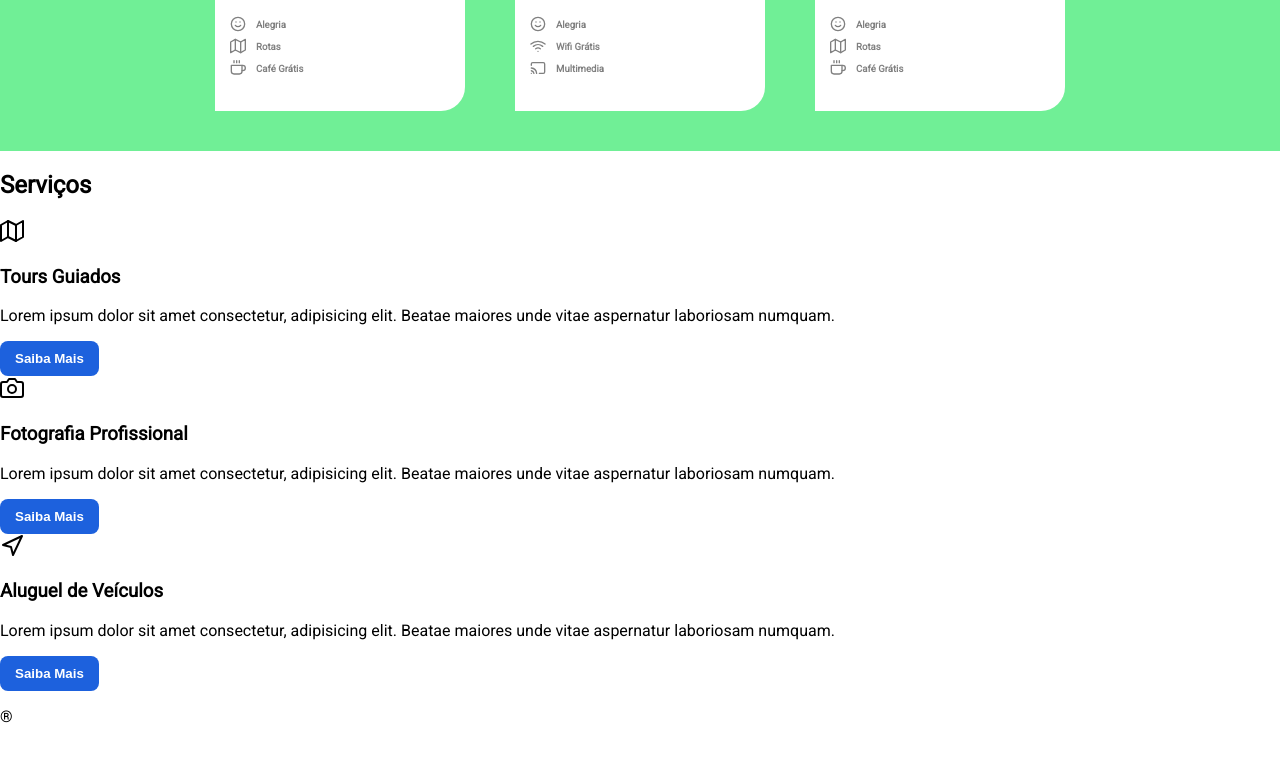
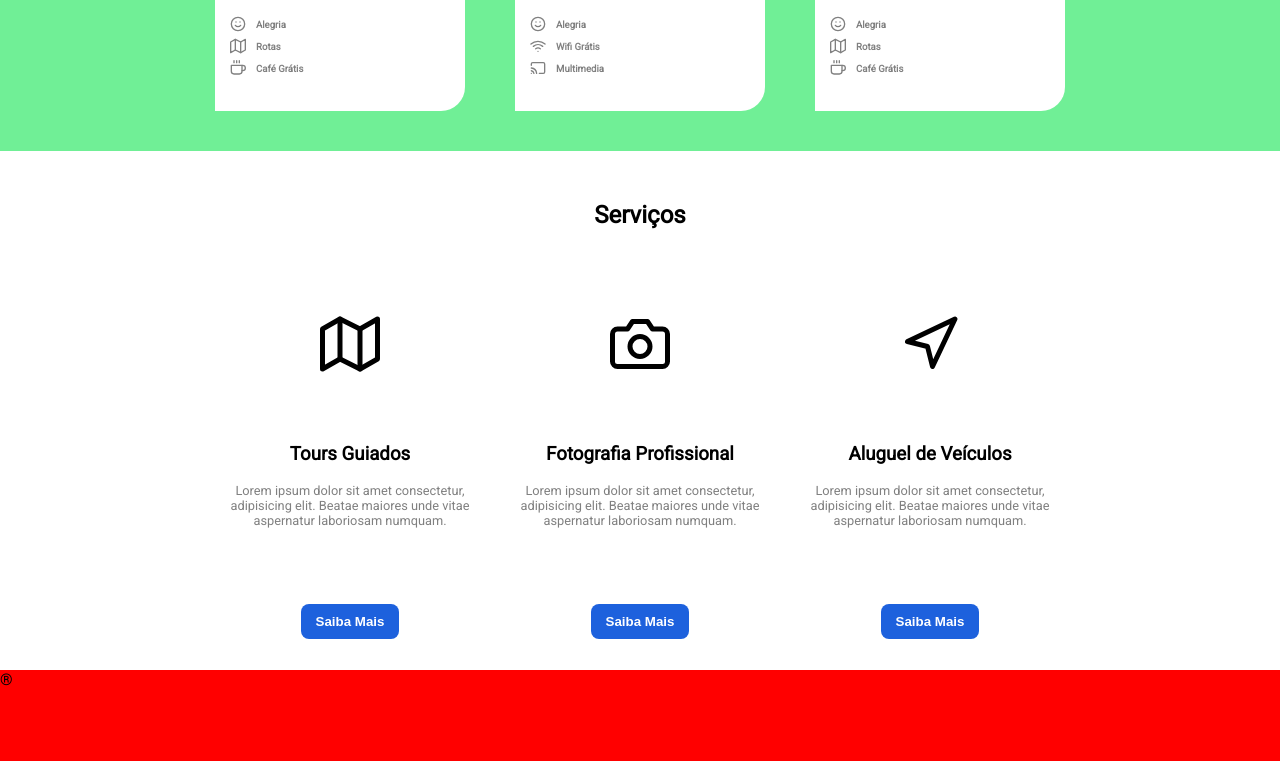
Before and after one commit to prof-fernando-alves/siteviagens_webI_2023, a plain HTML site: page index.html in a window 1280 px wide. Shown: the part 1086-1847 px from the top of the page. Drawn offline with nearby package versions, Linux system fonts and the light colour scheme.

Commit message:
Update style.css

```diff
--- a/style.css
+++ b/style.css
@@ -146,3 +146,61 @@ header nav p {
     color: white;
     font-weight: bold;
 }
+
+.servicos {
+    padding: 15px;
+}
+
+.servicos .servicos-title {
+    text-align: center;
+    margin: 35px 0;
+}
+
+.servicos .servicos-cards {
+    margin-top: 25px;
+    display: flex;
+    max-width: 950px;
+    justify-content: center;
+    margin: auto;
+}
+
+.servicos .card {
+    width: 250px;
+    display: flex;
+    flex-direction: column;
+    justify-content: center;
+    align-items: center;
+    margin: 0 20px;
+}
+
+.servicos .card svg {
+    width: 60px;
+    height: 60px;
+    margin: 50px;
+}
+
+.servicos .card svg:hover {
+    stroke: #1d61dd;
+    transform: scale(1.1);
+}
+
+.servicos .card h3 {
+    font-weight: bold;
+}
+
+.servicos .card p {
+    color: grey;
+    font-size: 0.8rem;
+    text-align: center;
+}
+
+.servicos .card .card-content {
+    height: 180px;
+    text-align: center;
+}
+
+.contatos {
+    height: 250px;
+    background: red;
+
+}
```
